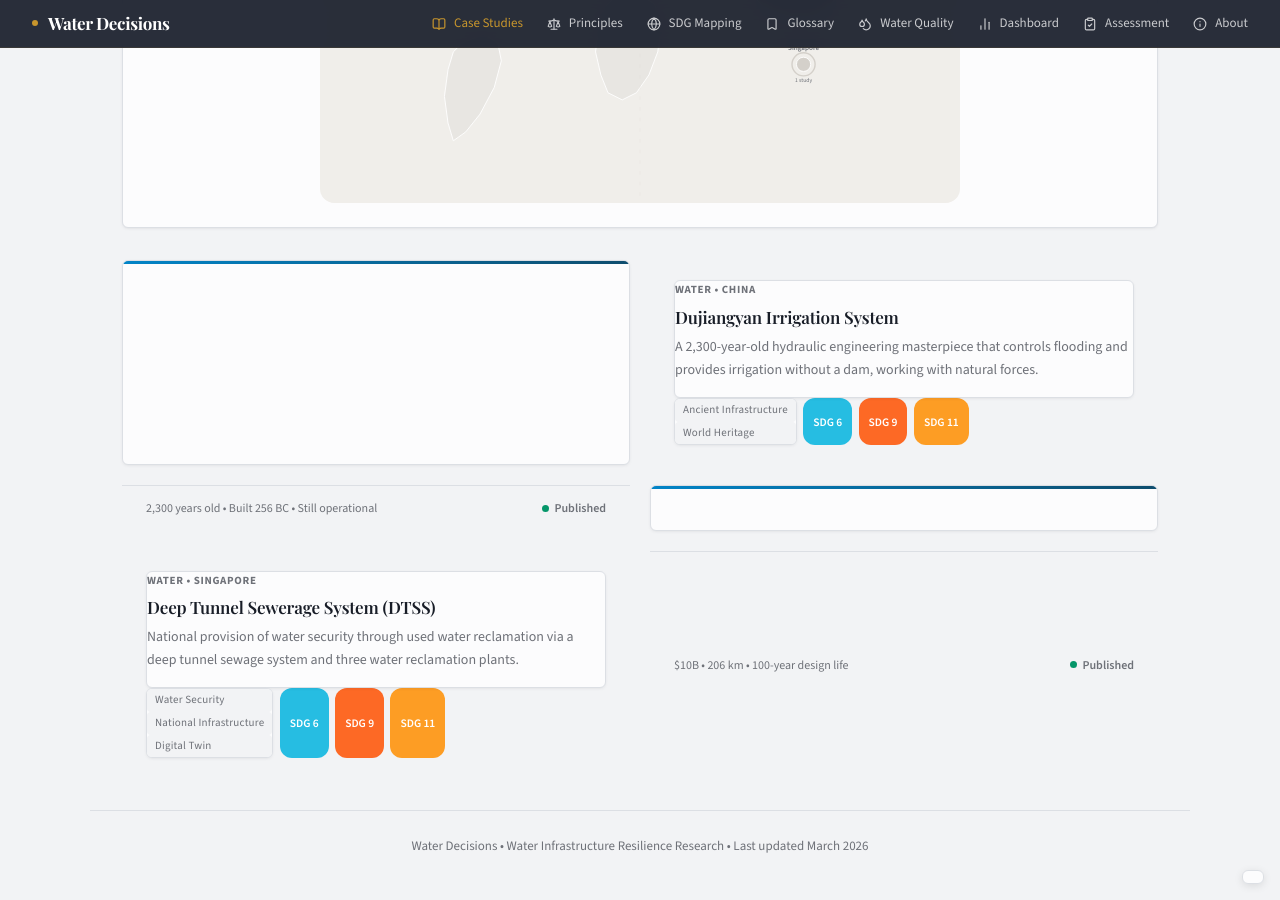
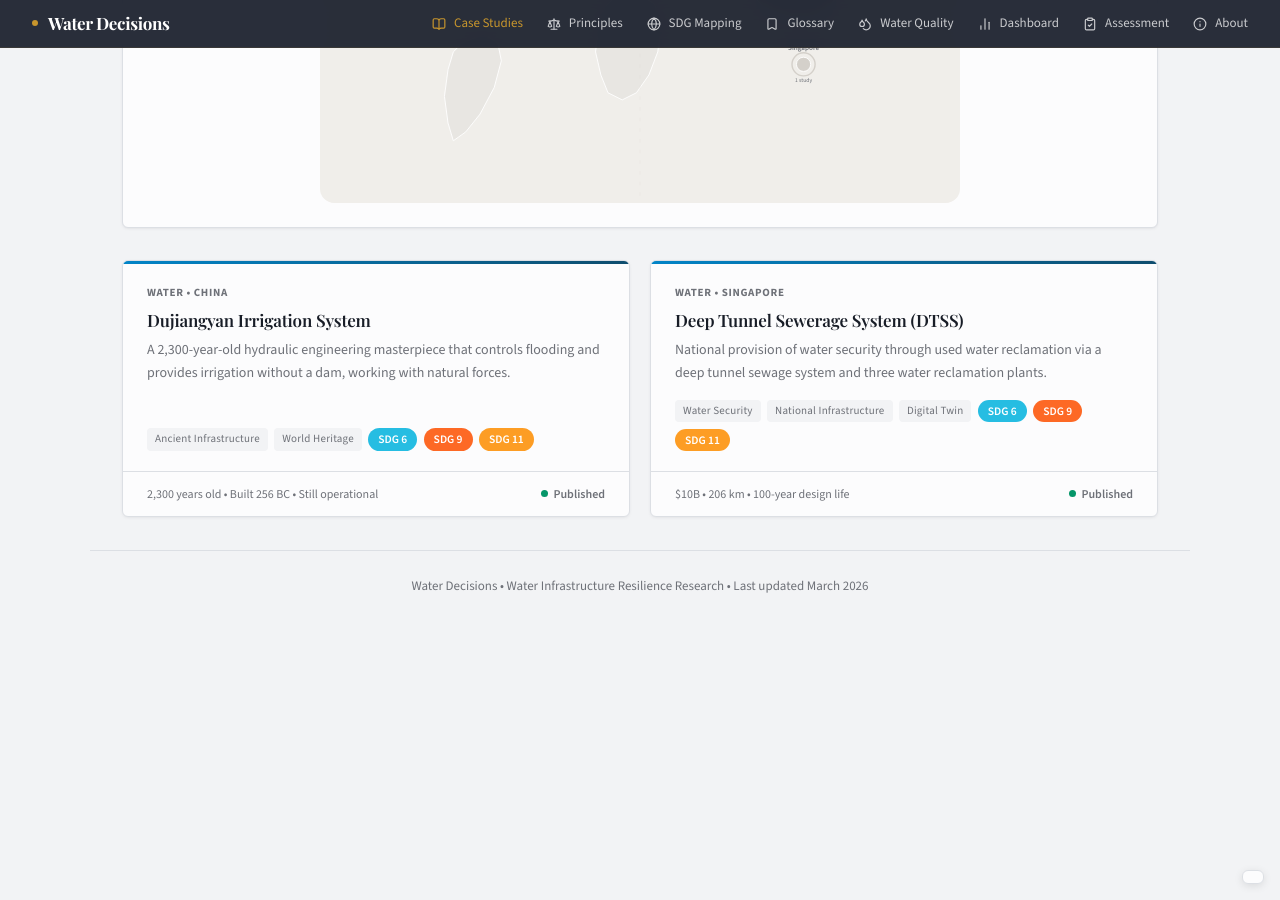
Before and after one commit to visioninglab/waterdecisions, a Jekyll site: the page built from index.html, in a window 1280 px wide and 900 px high, scrolled down 869 px. Built offline with Jekyll 4.4.1, drawn with Linux system fonts in a browser that asks for light colours; after the commit the page ends 1522 px from its top, so only the background shows below that.

Commit message:
Fix broken card layout: replace nested anchor tags with div+onclick

```diff
--- a/index.html
+++ b/index.html
@@ -101,7 +101,7 @@ footer_text: "Water Decisions &bull; Water Infrastructure Resilience Research &b
   <div class="studies-grid" id="studiesGrid">
     {% assign studies = site.case_studies | sort: "slug" %}
     {% for study in studies %}
-    <a href="{{ study.url | relative_url }}" class="study-card" data-sector="{{ study.card.filters.sector }}" data-hazard="{{ study.card.filters.hazard }}" data-location="{{ study.card.filters.location }}" data-sdg="{{ study.card.filters.sdgs }}">
+    <div onclick="window.location.href=&apos;{{ study.url | relative_url }}&apos;" class="study-card" style="cursor:pointer;" data-sector="{{ study.card.filters.sector }}" data-hazard="{{ study.card.filters.hazard }}" data-location="{{ study.card.filters.location }}" data-sdg="{{ study.card.filters.sdgs }}">
       <div class="study-card-banner" style="background: {{ study.card.banner_gradient }};"></div>
       <div class="study-card-body">
         <div class="study-card-category">{{ study.card.category }}</div>
@@ -132,7 +132,7 @@ footer_text: "Water Decisions &bull; Water Infrastructure Resilience Research &b
         <span class="status"><span class="status-dot active"></span> Published</span>
         {% endif %}
       </div>
-    </a>
+    </div>
     {% endfor %}
 
     <!-- No Results -->
```
